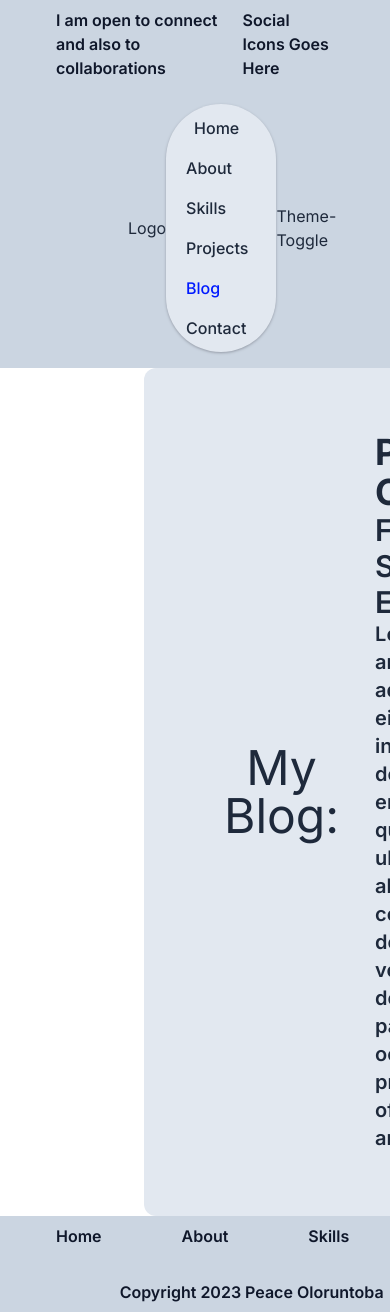
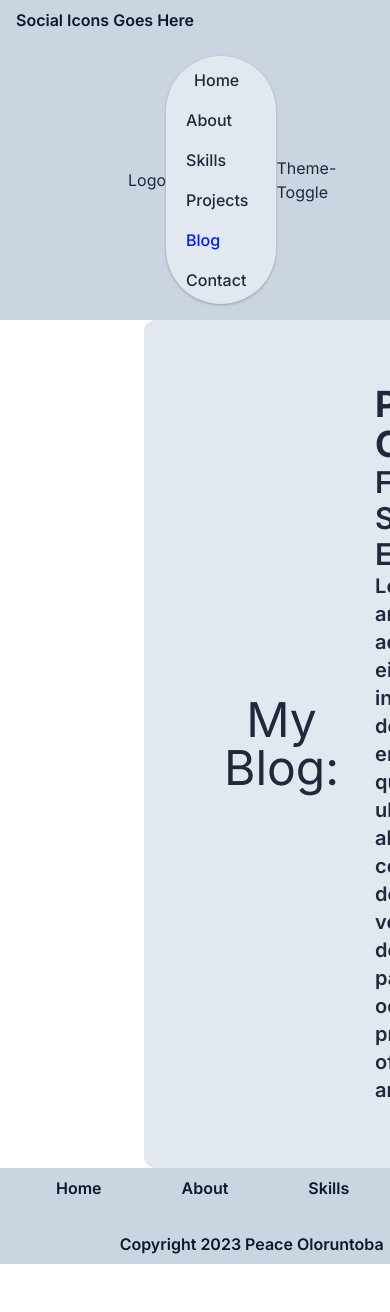
Before and after one commit to PeaceOloruntoba/peacecodes, a Next.js app: page /Blog in a window 390 px wide. Shown: the top 1312 px of the page. After the commit the page ends 1264 px from the top, so only its background shows below. Built offline with nearby package versions, Linux system fonts and the light colour scheme.

Commit message:
dfgdfdgd

```diff
--- a/src/app/components/Header.tsx
+++ b/src/app/components/Header.tsx
@@ -1,8 +1,8 @@
 
 export default function Header() {
     return(
-        <div className="flex items-center justify-between px-14 py-2 bg-slate-300 dark:bg-gray-950 text-slate-900 dark:text-slate-200 font-semibold">
-            <span>
+        <div className="flex items-center justify-between px-4 lg:px-14 py-2 bg-slate-300 dark:bg-gray-950 text-slate-900 dark:text-slate-200 font-semibold">
+            <span className="hidden md:block lg:block">
                 I am open to connect and also to collaborations
             </span>
             <span>
--- a/src/app/components/Lastl.tsx
+++ b/src/app/components/Lastl.tsx
@@ -1,11 +1,8 @@
 export default function Lastl() {
     return(
-        <div className="grid">
-
         <div className="flex items-center justify-around px-14 py-2 bg-slate-300 dark:bg-gray-950 text-slate-900 dark:text-slate-200 font-semibold pt-6">
             <span>Copyright 2023 Peace Oloruntoba</span>
             <span>Social icons goes here</span>
         </div>
-        </div>
     )
 }
--- a/src/app/components/Navbar.tsx
+++ b/src/app/components/Navbar.tsx
@@ -1,10 +1,9 @@
 "use client"
 import Link from "next/link";
-import { useRouter, usePathname } from "next/navigation";
+import { usePathname } from "next/navigation";
 import Header from "./Header";
 
 export default function Navbar() {
-    const router = useRouter();
     const pathname = usePathname();
   return (
         <div>
--- a/src/pages/components/Navbar.tsx
+++ /dev/null
@@ -1,30 +0,0 @@
-import React, { useState } from 'react';
-import logo from '../../app/assets/logo.png';
-import Image from 'next/image';
-import Link from 'next/link';
-
-export default function Navbar() {
-
-  const [isOpen, setIsOpen] = useState(false);
-  const toggleSidebar = () => {
-    setIsOpen(!isOpen);
-  };
-  const closeSidebar = () => {
-    setIsOpen(false);
-  };
-
-    return(
-        <div>
-            <nav className="flex p-2 lg:justify-between sm:justify-center items-center border-b-4  rounded-t mb-2">
-        <Image src={logo} alt="Logo Icon" className='h-24 w-24 rounded' />
-              <div>
-        <ul className='flex lg:gap-5 sm:gap-5 p-4 justify-center items-center font-semibold lg:text-lg sm:text-sm md:text-md'>
-          <Link href="/"><li className='text-blue-200 hover:text-blue-900 ease-in-out duration-300 px-1'>About</li></Link>
-          <Link href="/"><li className='text-blue-200 hover:text-blue-900 ease-in-out duration-300 px-1'>How it works</li></Link>
-          <Link href="/"><button className='rounded bg-blue-800 text-blue-100 lg:p-3 md:p-3 sm:p-1 lg:px-8 md:px-8 sm:px-4 hover:bg-blue-900 ease-in-out duration-300'>Get Started</button></Link>
-        </ul>
-              </div>
-    </nav>
-        </div>
-    )
-}
```
